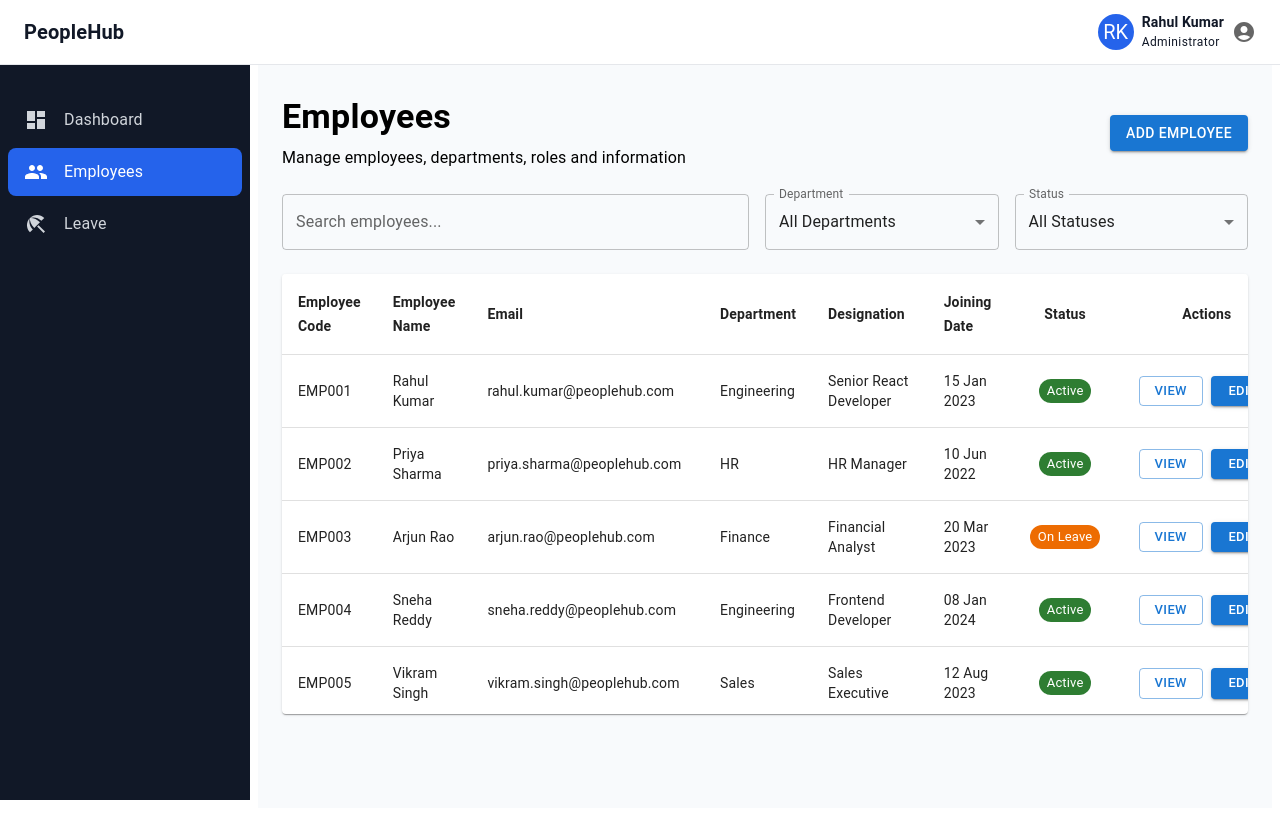
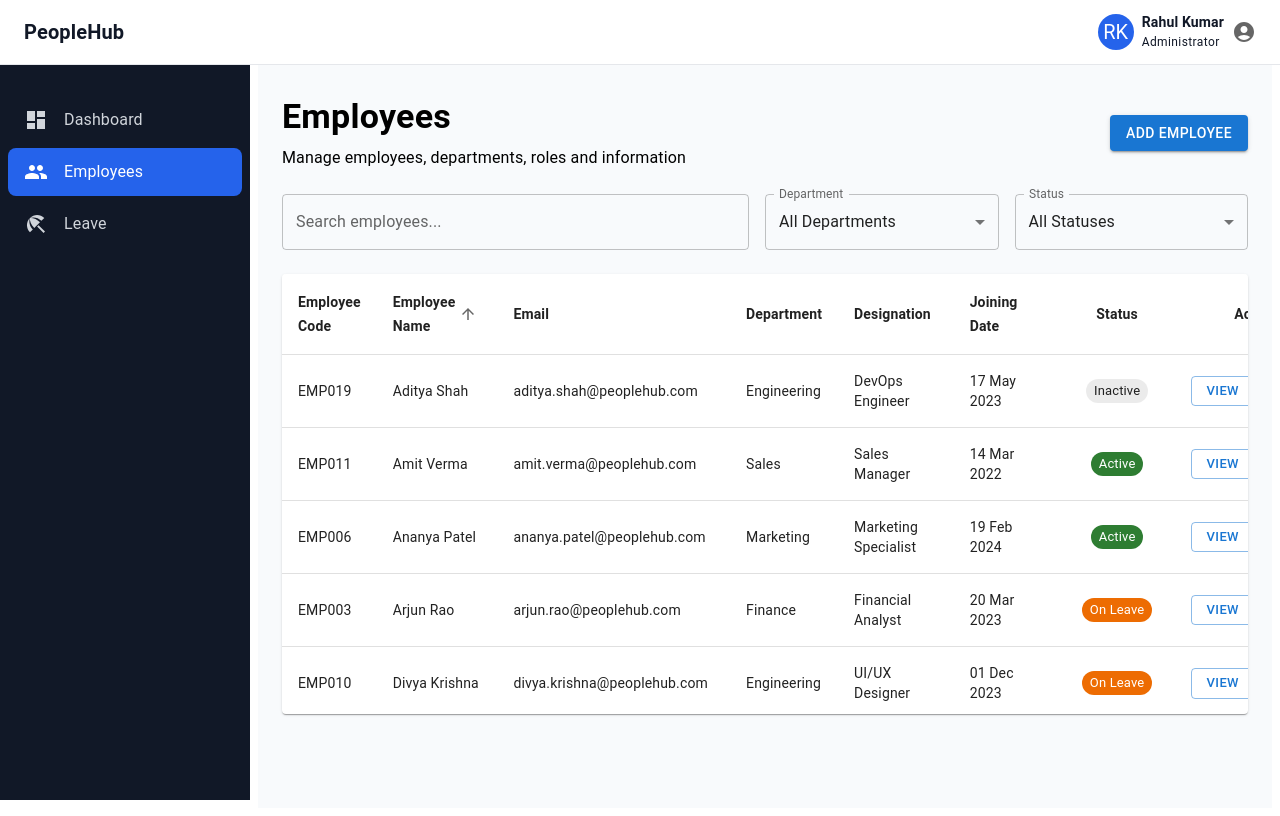
Before and after one commit to epradeep/peoplehub, a React (Vite) app: page /employees in a window 1280 px wide. Built offline with nearby package versions, Linux system fonts and the light colour scheme.

Commit message:
feat(employee-table): add sorting for name and joining date

```diff
--- a/src/features/employees/components/EmployeeTable.tsx
+++ b/src/features/employees/components/EmployeeTable.tsx
@@ -6,7 +6,8 @@ import TableHead from "@mui/material/TableHead";
 import TableRow from "@mui/material/TableRow";
 import Paper from "@mui/material/Paper";
 import type { Employee, EmployeeStatus } from "../types/employee";
-import { Box, Button, Chip } from "@mui/material";
+import { Box, Button, Chip, TableSortLabel } from "@mui/material";
+import { useState } from "react";
 
 interface EmployeeTableProps {
   employees: Employee[];
@@ -20,7 +21,32 @@ const statusColors: Record<EmployeeStatus, StatusColor> = {
   Terminated: "error",
 };
 
+type SortField = "firstName" | "joiningDate";
+
 export default function EmployeeTable({ employees }: EmployeeTableProps) {
+  const [sortField, setSortField] = useState<SortField>("firstName");
+  const [sortDirection, setSortDirection] = useState<"asc" | "desc">("asc");
+
+  const handleSorted = (field: SortField) => {
+    if (sortField === field) {
+      setSortDirection((prev) => (prev === "asc" ? "desc" : "asc"));
+    } else {
+      setSortField(field);
+      setSortDirection("asc");
+    }
+  };
+
+  const sortedEmployees = [...employees].sort((a, b) => {
+    let comparison = 0;
+    if (sortField === "firstName") {
+      comparison = a.firstName.localeCompare(b.firstName);
+    } else if (sortField === "joiningDate") {
+      comparison =
+        new Date(a.joiningDate).getTime() - new Date(b.joiningDate).getTime();
+    }
+    return sortDirection === "asc" ? comparison : -comparison;
+  });
+
   const formatDate = (date: string) => {
     const current = new Date(date);
     const customFormat = new Intl.DateTimeFormat("en-IN", {
@@ -44,11 +70,27 @@ export default function EmployeeTable({ employees }: EmployeeTableProps) {
           >
             <TableRow>
               <TableCell align="left">Employee Code</TableCell>
-              <TableCell align="left">Employee Name</TableCell>
+              <TableCell align="left">
+                <TableSortLabel
+                  active={sortField === "firstName"}
+                  direction={sortDirection}
+                  onClick={() => handleSorted("firstName")}
+                >
+                  Employee Name
+                </TableSortLabel>
+              </TableCell>
               <TableCell align="left">Email</TableCell>
               <TableCell align="left">Department</TableCell>
               <TableCell align="left">Designation</TableCell>
-              <TableCell align="left">Joining Date</TableCell>
+              <TableCell align="left">
+                <TableSortLabel
+                  active={sortField === "joiningDate"}
+                  direction={sortDirection}
+                  onClick={() => handleSorted("joiningDate")}
+                >
+                  Joining Date
+                </TableSortLabel>
+              </TableCell>
               <TableCell align="center">Status</TableCell>
               <TableCell align="center">Actions</TableCell>
             </TableRow>
@@ -61,7 +103,7 @@ export default function EmployeeTable({ employees }: EmployeeTableProps) {
                 </TableCell>
               </TableRow>
             ) : (
-              employees.map((employee) => (
+              sortedEmployees.map((employee) => (
                 <TableRow
                   key={employee.id}
                   sx={{ "&:last-child td, &:last-child th": { border: 0 } }}
```
